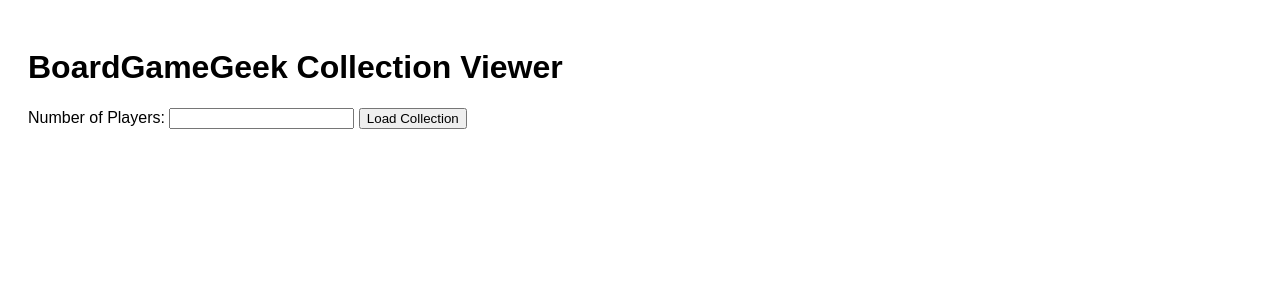
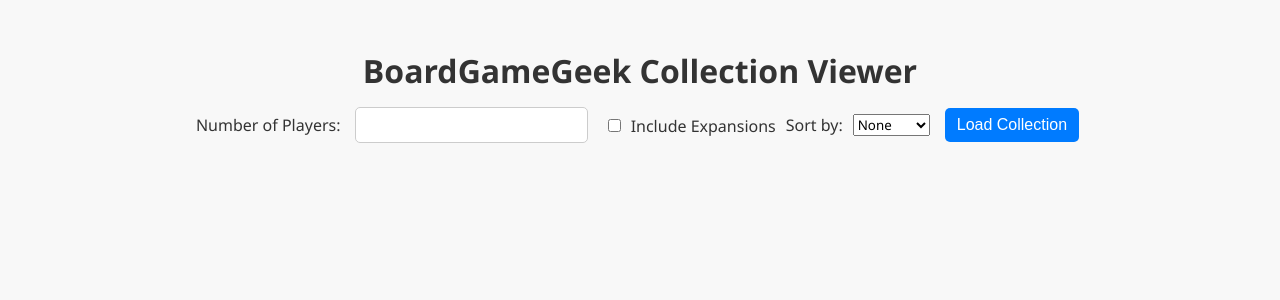
Before and after one commit to cmercer2/bgg-collection, a PHP site: page / in a window 1280 px wide. Shown: the top 300 px of the page. Run offline with PHP 8.4, Linux system fonts and the light colour scheme.

Commit message:
filter expansions, sort by weight/rating, show weight/rating in cards

```diff
--- a/bgg.php
+++ b/bgg.php
@@ -8,14 +8,19 @@ function fetch_bgg_collection() {
 
     $games = [];
     if (($handle = fopen($csvPath, 'r')) !== false) {
-        $headers = fgetcsv($handle); // Skip header
+        $headers = fgetcsv($handle); // Read header row
+        $headerMap = array_flip($headers);
         while (($data = fgetcsv($handle)) !== false) {
             $games[] = [
-                'name' => $data[0] ?? '',
-                'id' => $data[1] ?? '',
-                'year' => $data[2] ?? '',
-                'minplayers' => $data[3] ?? '',
-                'maxplayers' => $data[4] ?? ''
+                'name' => $data[$headerMap['name']] ?? '',
+                'id' => $data[$headerMap['objectid']] ?? '',
+                'year' => $data[$headerMap['year']] ?? '',
+                'minplayers' => $data[$headerMap['minplayers']] ?? '',
+                'maxplayers' => $data[$headerMap['maxplayers']] ?? '',
+                'playtime' => $data[$headerMap['playingtime']] ?? '',
+                'expansion' => $data[$headerMap['expansion']] ?? '',
+                'average' => $data[$headerMap['average']] ?? '',
+                'avgweight' => $data[$headerMap['avgweight']] ?? '',
             ];
         }
         fclose($handle);
--- a/index.php
+++ b/index.php
@@ -7,6 +7,14 @@ $games = [];
 $playerCount = $_GET['players'] ?? null;
 
 $games = fetch_bgg_collection();
+
+$includeExpansions = isset($_GET['include_expansions']);
+
+if (!$includeExpansions) {
+    $games = array_filter($games, function($game) {
+        return empty($game['expansion']) || strtolower($game['expansion']) !== 'true';
+    });
+}
 
 if ($playerCount !== null && is_numeric($playerCount)) {
     $games = array_filter($games, function($game) use ($playerCount) {
@@ -19,14 +27,41 @@ if ($playerCount !== null && is_numeric($playerCount)) {
 <head>
     <title>My BGG Collection</title>
     <link rel="stylesheet" href="style.css">
+    <link rel="stylesheet" href="https://cdnjs.cloudflare.com/ajax/libs/font-awesome/6.5.0/css/all.min.css">
 </head>
 <body>
-    <h1>BoardGameGeek Collection Viewer</h1>
+    <h1><a href="index.php">BoardGameGeek Collection Viewer</a></h1>
     <form method="get">
         <label for="players">Number of Players:</label>
         <input type="number" name="players" id="players" min="1" value="<?= htmlspecialchars($_GET['players'] ?? '') ?>">
+        <label>
+            <input type="checkbox" name="include_expansions" value="1" <?= isset($_GET['include_expansions']) ? 'checked' : '' ?>>
+            Include Expansions
+        </label>
+        <label for="sort">Sort by:</label>
+        <select name="sort" id="sort">
+            <option value="">None</option>
+            <option value="rating-asc" <?= ($_GET['sort'] ?? '') === 'rating-asc' ? 'selected' : '' ?>>Rating ↑</option>
+            <option value="rating-desc" <?= ($_GET['sort'] ?? '') === 'rating-desc' ? 'selected' : '' ?>>Rating ↓</option>
+            <option value="weight-asc" <?= ($_GET['sort'] ?? '') === 'weight-asc' ? 'selected' : '' ?>>Weight ↑</option>
+            <option value="weight-desc" <?= ($_GET['sort'] ?? '') === 'weight-desc' ? 'selected' : '' ?>>Weight ↓</option>
+        </select>
         <button type="submit">Load Collection</button>
     </form>
+    <?php
+    // Sorting logic
+    $sort = $_GET['sort'] ?? '';
+
+    if ($sort === 'rating-asc') {
+        usort($games, fn($a, $b) => floatval($a['average']) <=> floatval($b['average']));
+    } elseif ($sort === 'rating-desc') {
+        usort($games, fn($a, $b) => floatval($b['average']) <=> floatval($a['average']));
+    } elseif ($sort === 'weight-asc') {
+        usort($games, fn($a, $b) => floatval($a['avgweight']) <=> floatval($b['avgweight']));
+    } elseif ($sort === 'weight-desc') {
+        usort($games, fn($a, $b) => floatval($b['avgweight']) <=> floatval($a['avgweight']));
+    }
+    ?>
 
     <?php if ($games): ?>
         <div class="collection">
@@ -35,8 +70,32 @@ if ($playerCount !== null && is_numeric($playerCount)) {
                     <img src="<?=htmlspecialchars($game['image'])?>" alt="" width="300">
                     <div class="info">
                         <strong><?=htmlspecialchars($game['name'])?></strong>
-                        <span>(<?=htmlspecialchars($game['year'])?>)</span>
-                        <div><?=htmlspecialchars($game['minplayers'])?>-<?=htmlspecialchars($game['maxplayers'])?> players</div>
+                        <span><i class="fa-solid fa-calendar"></i> <?=htmlspecialchars($game['year'])?></span>
+                        <?php
+                            $rating = floatval($game['average']);
+                            if ($rating < 6) {
+                                $ratingClass = 'rating-low';
+                            } elseif ($rating < 8) {
+                                $ratingClass = 'rating-mid';
+                            } else {
+                                $ratingClass = 'rating-high';
+                            }
+                        ?>
+                        <div class="<?= $ratingClass ?>"><i class="fa-solid fa-star"></i> <?=htmlspecialchars($game['average'])?></div>
+                        <div><i class="fa-solid fa-user-group"></i> <?=htmlspecialchars($game['minplayers'])?>-<?=htmlspecialchars($game['maxplayers'])?> players</div>
+                        <?php
+                            $weight = floatval($game['avgweight']);
+                            if ($weight < 2) {
+                                $weightClass = 'weight-easy';
+                            } elseif ($weight < 3) {
+                                $weightClass = 'weight-medium';
+                            } elseif ($weight < 4) {
+                                $weightClass = 'weight-hard';
+                            } else {
+                                $weightClass = 'weight-extreme';
+                            }
+                        ?>
+                        <div class="<?= $weightClass ?>"><i class="fa-solid fa-scale-balanced"></i> <?=htmlspecialchars($game['avgweight'])?> / 5</div>
                     </div>
                 </div>
             <?php endforeach; ?>
--- a/style.css
+++ b/style.css
@@ -1,31 +1,121 @@
 body {
-    font-family: sans-serif;
+    font-family: 'Segoe UI', sans-serif;
     padding: 20px;
+    background-color: #f8f8f8;
+    color: #333;
+    text-align: center;
 }
+
+h1 {
+    font-size: 2em;
+    margin-bottom: 10px;
+}
+
+h1 a {
+    text-decoration: none;
+    color: inherit;
+}
+h1 a:hover {
+    text-decoration: underline;
+}
+
 form {
-    margin-bottom: 20px;
+    margin-bottom: 30px;
+    display: flex;
+    flex-wrap: wrap;
+    justify-content: center;
+    align-items: center;
+    gap: 10px;
 }
+
+select {
+    font-family: 'Segoe UI', sans-serif;
+    font-weight: 400;
+}
+
+form input,
+form button {
+    font-size: 1em;
+    padding: 8px 12px;
+    margin: 5px;
+    border-radius: 5px;
+    border: 1px solid #ccc;
+}
+
+form button {
+    background-color: #007BFF;
+    color: white;
+    border: none;
+    cursor: pointer;
+}
+
+form button:hover {
+    background-color: #0056b3;
+}
+
 .collection {
     display: flex;
     flex-wrap: wrap;
-    gap: 15px;
+    justify-content: center;
+    gap: 20px;
 }
+
 .game {
     border: 1px solid #ccc;
     padding: 10px;
-    width: 150px;
+    width: 180px;
     text-align: center;
+    background-color: white;
+    border-radius: 8px;
+    box-shadow: 0 2px 4px rgba(0,0,0,0.1);
 }
+
 .game img {
-    max-width: 100%;
-    height: auto;
+    width: 100%;
+    height: 200px;
+    object-fit: contain;
 }
+
 .info {
     margin-top: 10px;
+    display: flex;
+    flex-direction: column;
+    align-items: center;
+    font-size: 0.9em;
 }
-.game img {
-    width: 100%;
-    max-width: 150px;
-    height: auto;
-    object-fit: contain;
+
+.info strong {
+    font-size: 1.3em;
+    color: #222;
 }
+
+.info span {
+    color: #777;
+    margin-top: 2px;
+}
+
+.info div {
+    margin-top: 4px;
+    font-weight: bold;
+}
+.rating-low {
+    color: #e74c3c; /* red */
+}
+.rating-mid {
+    color: #f39c12; /* orange */
+}
+.rating-high {
+    color: #27ae60; /* green */
+}
+.weight-easy {
+    color: #2ecc71; /* green */
+}
+.weight-medium {
+    color: #f1c40f; /* yellow */
+}
+.weight-hard {
+    color: #e67e22; /* orange */
+}
+.weight-extreme {
+    color: #e74c3c; /* red */
+}
```
